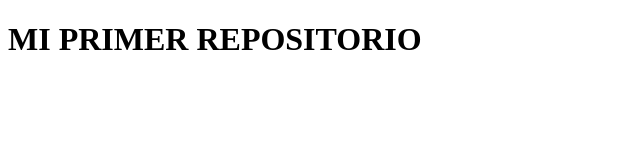
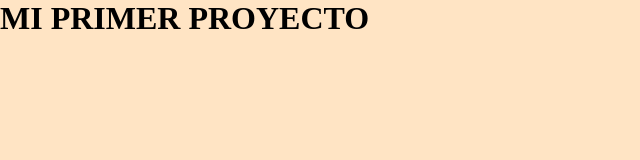
Before and after one commit to Aley01/mi-primer-repositorio, a plain HTML site: page index.html in a window 1280 px wide. Shown: the whole page, without its empty margins (0-640 px from the left). Drawn offline with Linux system fonts and the light colour scheme.

Commit message:
se agrego el estilo al body

```diff
--- a/index.html
+++ b/index.html
@@ -4,9 +4,10 @@
     <meta charset="UTF-8">
     <meta http-equiv="X-UA-Compatible" content="IE=edge">
     <meta name="viewport" content="width=device-width, initial-scale=1.0">
+    <link rel="stylesheet" href="style.css">
     <title>Mi Primer Repositorio</title>
 </head>
 <body>
-    <h1>MI PRIMER REPOSITORIO</h1>
+    <h1>MI PRIMER PROYECTO</h1>
 </body>
 </html>
--- /dev/null
+++ b/style.css
@@ -0,0 +1,9 @@
+* {
+    box-sizing: border-box;
+    margin: 0;
+    padding: 0;
+}
+
+body {
+    background-color: bisque;
+}
```
